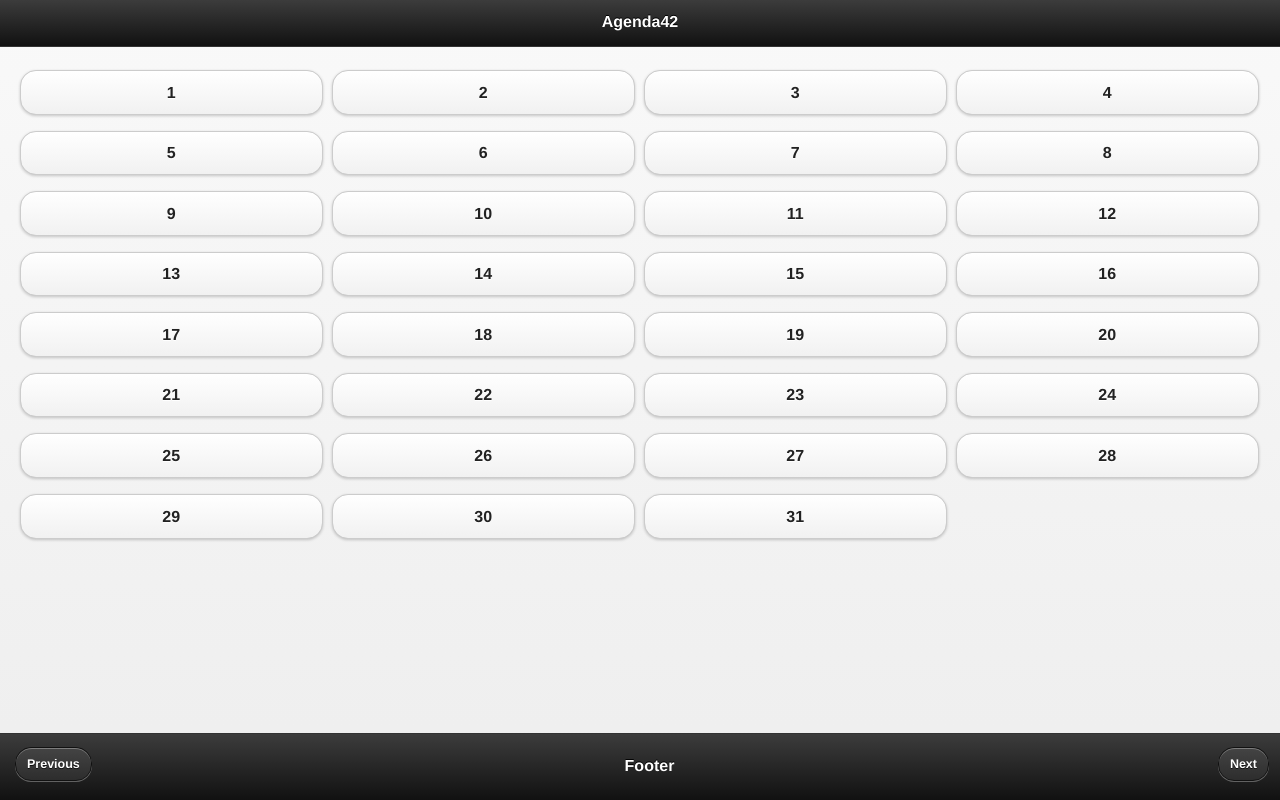
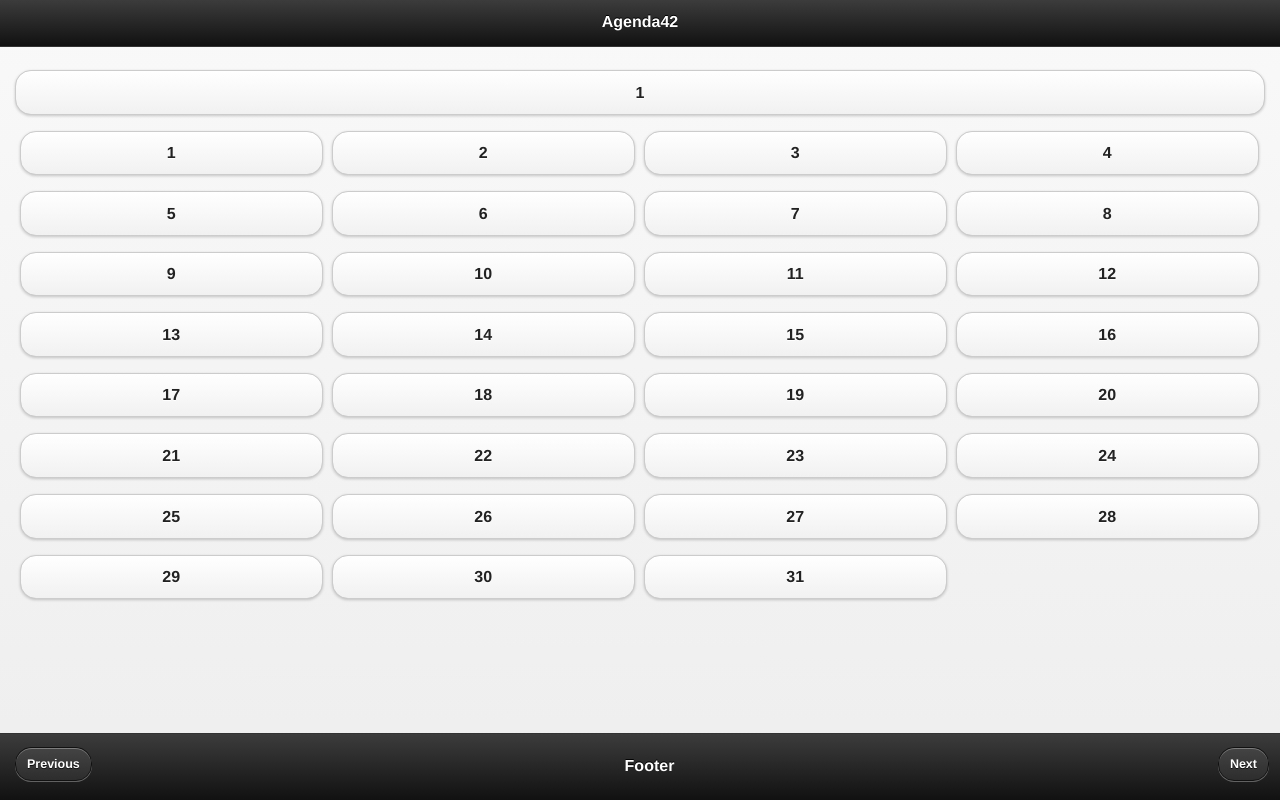
Before and after one commit to Osirisxxl/Agenda42, a plain HTML site: page index.html in a window 1280 px wide. Drawn offline with Linux system fonts and the light colour scheme.

Commit message:
Testing transitions...

```diff
--- a/index.html
+++ b/index.html
@@ -30,7 +30,7 @@
                 <h1>Agenda42</h1>
             </div><!-- /header -->
 
-            <div data-role="content">
+            <div data-role="content">                          <a href="#day" data-role="button">1</a>
                 <div id="calendar" class="ui-grid-c">
                     <div class="ui-block-a"><a href="#day" data-role="button">1</a></div>
                     <div class="ui-block-b"><a href="#day" data-role="button">2</a></div>
```
